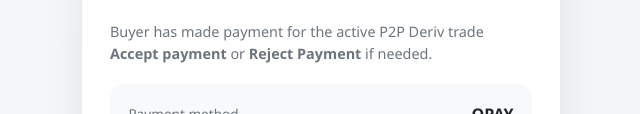
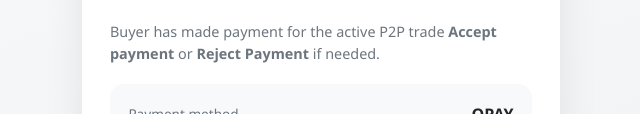
Before and after one commit to bitvalvewestern-byte/safetrade, a website: page public/index.html in a window 1280 px wide. Shown: the part 240-354 px from the top of the page, without its empty margins (319-959 px from the left). Drawn offline with nearby package versions, Linux system fonts and the light colour scheme; no server answers.

Commit message:
Update index.html

```diff
--- a/public/index.html
+++ b/public/index.html
@@ -226,7 +226,7 @@
 
             <div class="card-body-custom">
                 <p class="reminder-text">
-                    Buyer has made payment for the active P2P Deriv trade
+                    Buyer has made payment for the active P2P trade
                     <strong>Accept payment</strong> or <strong>Reject Payment</strong> if needed.
                 </p>
 
```
